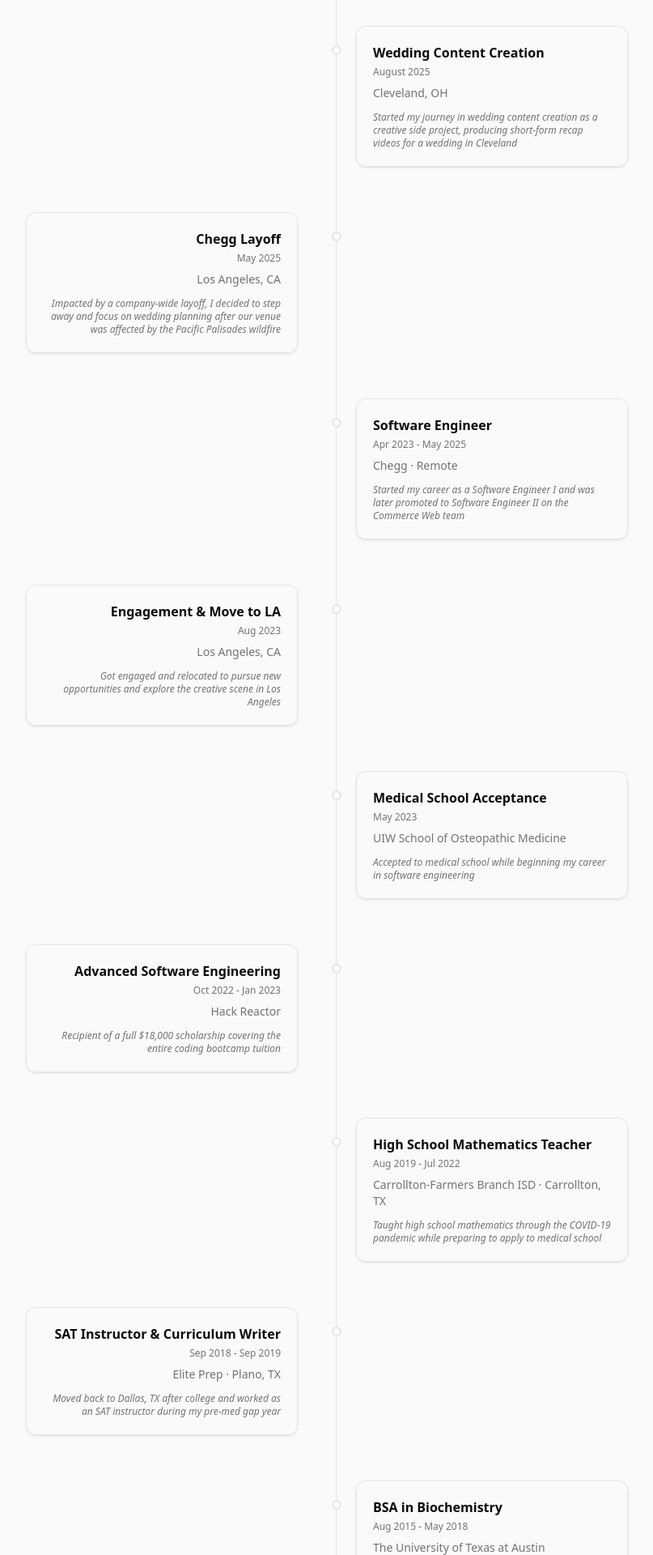
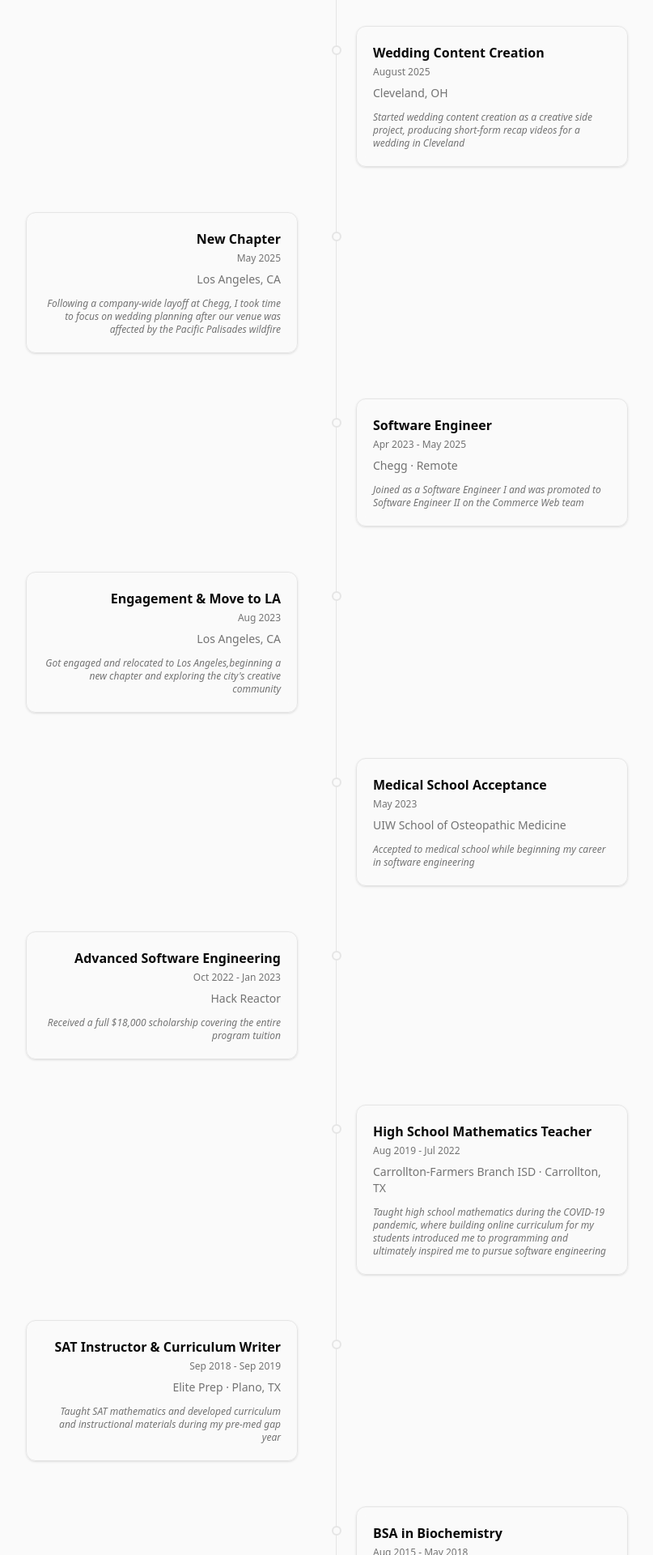
Before and after one commit to sarakimpark/my-portfolio-2.0, a Next.js app: page / in a window 1280 px wide. Shown: the part 1880-3800 px from the top of the page at 81% size, without its empty margins (224-1031 px from the left). Built offline with nearby package versions, Linux system fonts and the light colour scheme.

Commit message:
update experience section

```diff
--- a/data/portfolio.ts
+++ b/data/portfolio.ts
@@ -109,7 +109,7 @@ export const experience: Experience[] = [
     role: "Software Engineer",
     period: "Apr 2023 - May 2025",
     location: "Remote",
-    description: "Started my career as a Software Engineer I and was later promoted to Software Engineer II on the Commerce Web team",
+    description: "Joined as a Software Engineer I and was promoted to Software Engineer II on the Commerce Web team",
   },
   {
     id: "2",
@@ -117,7 +117,7 @@ export const experience: Experience[] = [
     role: "High School Mathematics Teacher",
     period: "Aug 2019 - Jul 2022",
     location: "Carrollton, TX",
-    description: "Taught high school mathematics through the COVID-19 pandemic while preparing to apply to medical school",
+    description: "Taught high school mathematics during the COVID-19 pandemic, where building online curriculum for my students introduced me to programming and ultimately inspired me to pursue software engineering",
   },
   {
     id: "3",
@@ -125,7 +125,7 @@ export const experience: Experience[] = [
     role: "SAT Instructor & Curriculum Writer",
     period: "Sep 2018 - Sep 2019",
     location: "Plano, TX",
-    description: "Moved back to Dallas, TX after college and worked as an SAT instructor during my pre-med gap year",
+    description: "Taught SAT mathematics and developed curriculum and instructional materials during my pre-med gap year",
   },
 ];
 
@@ -142,7 +142,7 @@ export const education: Education[] = [
     institution: "Hack Reactor",
     degree: "Advanced Software Engineering",
     period: "Oct 2022 - Jan 2023",
-    note: "Recipient of a full $18,000 scholarship covering the entire coding bootcamp tuition",
+    note: "Received a full $18,000 scholarship covering the entire program tuition",
   },
   {
     id: "3",
@@ -166,21 +166,21 @@ export const lifeMilestones: LifeMilestone[] = [
     milestone: "Wedding Content Creation",
     period: "August 2025",
     location: "Cleveland, OH",
-    description: "Started my journey in wedding content creation as a creative side project, producing short-form recap videos for a wedding in Cleveland",
+    description: "Started wedding content creation as a creative side project, producing short-form recap videos for a wedding in Cleveland",
   },
   {
     id: "3",
-    milestone: "Chegg Layoff",
+    milestone: "New Chapter",
     period: "May 2025",
     location: "Los Angeles, CA",
-    description: "Impacted by a company-wide layoff, I decided to step away and focus on wedding planning after our venue was affected by the Pacific Palisades wildfire",
+    description: "Following a company-wide layoff at Chegg, I took time to focus on wedding planning after our venue was affected by the Pacific Palisades wildfire",
   },
   {
     id: "4",
     milestone: "Engagement & Move to LA",
     period: "Aug 2023",
     location: "Los Angeles, CA",
-    description: "Got engaged and relocated to pursue new opportunities and explore the creative scene in Los Angeles",
+    description: "Got engaged and relocated to Los Angeles,beginning a new chapter and exploring the city's creative community",
   },
 ];
 
```
